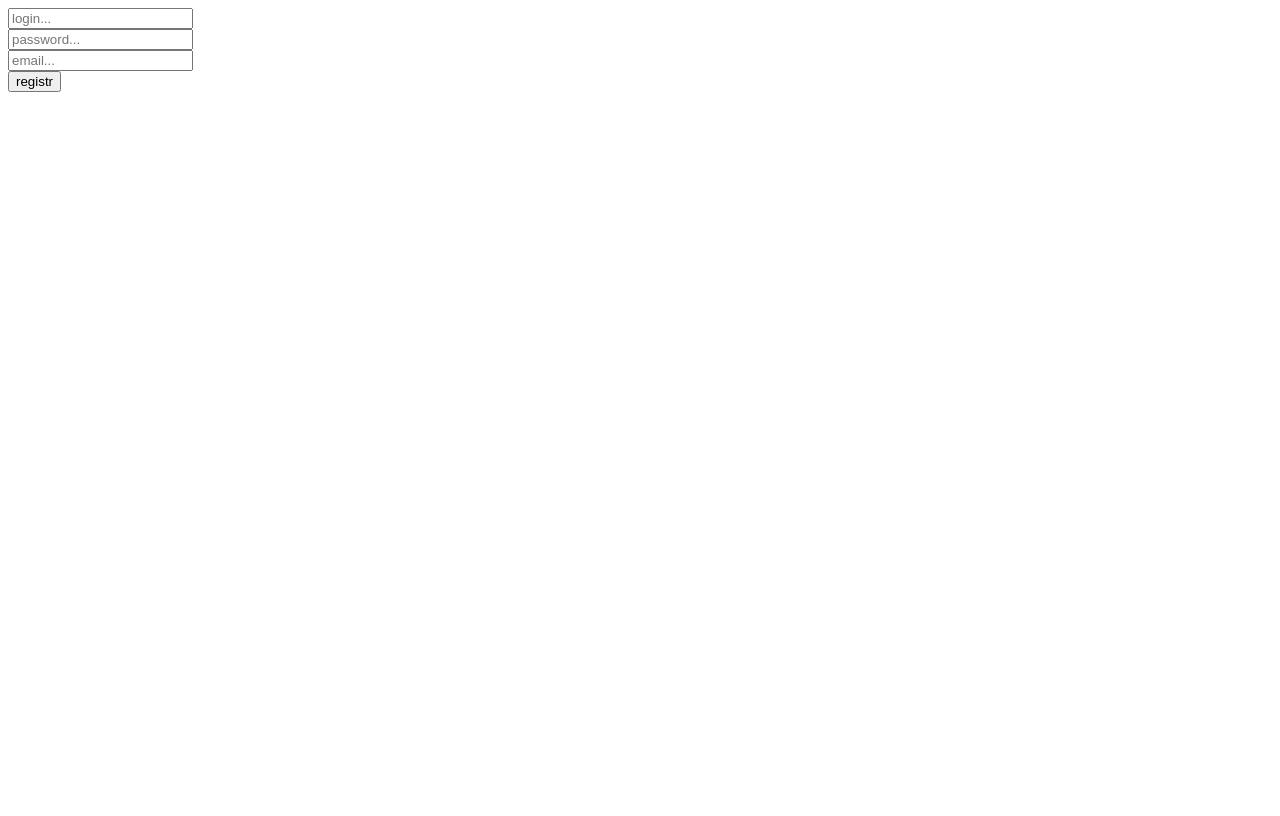
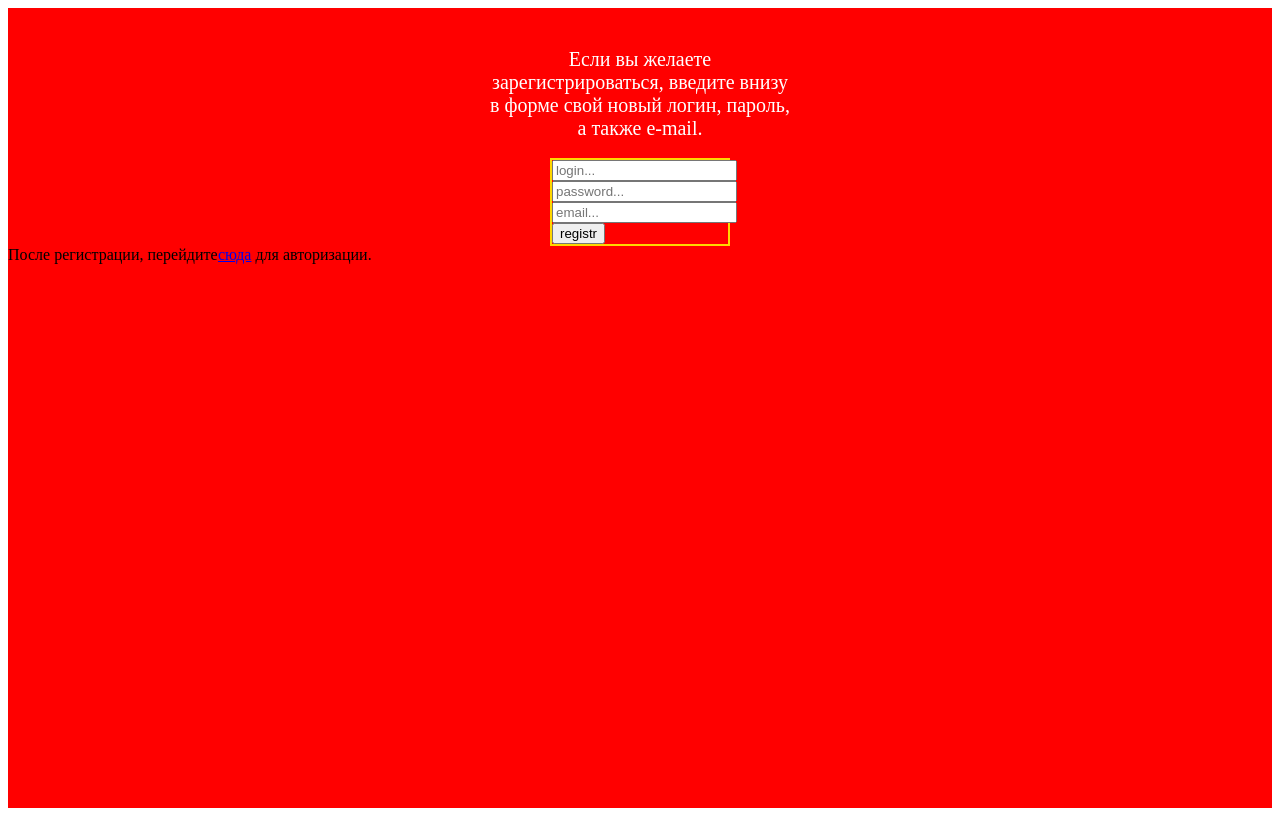
Before and after one commit to AnZoro1/frontend-online-furnuture-shop, a React (Create React App) app: page /auth in a window 1280 px wide. Built offline with nearby package versions, Linux system fonts and the light colour scheme.

Commit message:
comleted SignUp.jsx-css and add Link at /login, but a find one bag, when i write wrong login and password and press debugger main page open without authorization and token

```diff
--- a/src/components/HeaderMainFooter/Main.jsx
+++ b/src/components/HeaderMainFooter/Main.jsx
@@ -6,7 +6,7 @@ import styles from './Main.module.scss'
 
 const Main = () => {
   return (
-    <div>
+    <div className={styles.main}>
       <Header />
       <Products />
       <Footer />
--- a/src/components/HeaderMainFooter/Main.module.scss
+++ b/src/components/HeaderMainFooter/Main.module.scss
@@ -1,3 +1,5 @@
 * {
   box-sizing: border-box;
 }
+.main {
+}
--- a/src/components/authorization/SignIn.jsx
+++ b/src/components/authorization/SignIn.jsx
@@ -3,7 +3,6 @@ import { useDispatch, useSelector } from 'react-redux'
 import { Link, Route, Routes } from 'react-router-dom'
 import { authSignIn } from '../../features/authorizationSlices/authorizationSlice'
 import styles from './SignIn.module.scss'
-import SignUp from './SignUp'
 
 const SignIn = () => {
   const [login, setLogin] = useState('')
--- a/src/components/authorization/SignUp.jsx
+++ b/src/components/authorization/SignUp.jsx
@@ -1,6 +1,8 @@
 import React, { useState } from 'react'
 import { useDispatch, useSelector } from 'react-redux'
+import { Link } from 'react-router-dom'
 import { authSignUp } from '../../features/authorizationSlices/authorizationSlice'
+import styles from './SignUp.module.scss'
 
 const SignUp = () => {
   const [login, setLogin] = useState('')
@@ -31,7 +33,16 @@ const SignUp = () => {
   }
 
   return (
-    <form action="" onSubmit={handleSignUp}>
+    <div className={styles.main}>
+      <header>
+        <div className={styles.text}>
+          Если вы желаете зарегистрироваться, введите внизу в форме свой новый
+          логин, пароль, а также e-mail.
+        </div>
+      </header>
+      <main>
+        {' '}
+        <form className={styles.form} action="" onSubmit={handleSignUp}>
           <input
             type="text"
             value={login}
@@ -46,10 +57,24 @@ const SignUp = () => {
             onChange={handleSetPassword}
           />
           <br />
-      <input type="text" value={email} placeholder='email...' onChange={handleSetEmail}/>
+          <input
+            type="text"
+            value={email}
+            placeholder="email..."
+            onChange={handleSetEmail}
+          />
           <br />
           <button type="submit">registr</button>
         </form>
+        <div>
+          После регистрации, перейдите
+          <Link className={styles.link} to="/login">
+            сюда
+          </Link>{' '}
+          для авторизации.
+        </div>
+      </main>
+    </div>
   )
 }
 
--- /dev/null
+++ b/src/components/authorization/SignUp.module.scss
@@ -0,0 +1,21 @@
+.main {
+  width: 100%;
+  height: 100vh;
+  background-color: red;
+
+  .text {
+    padding-top: 40px;
+    height: 150px;
+    text-align: center;
+    width: 300px;
+    margin: auto;
+    font-size: 20px;
+    color: white;
+  }
+
+  .form {
+    border: 2px solid gold;
+    width: 180px;
+    margin: auto;
+  }
+}
```
Lines whose indentation alone changed are shown as unchanged.
